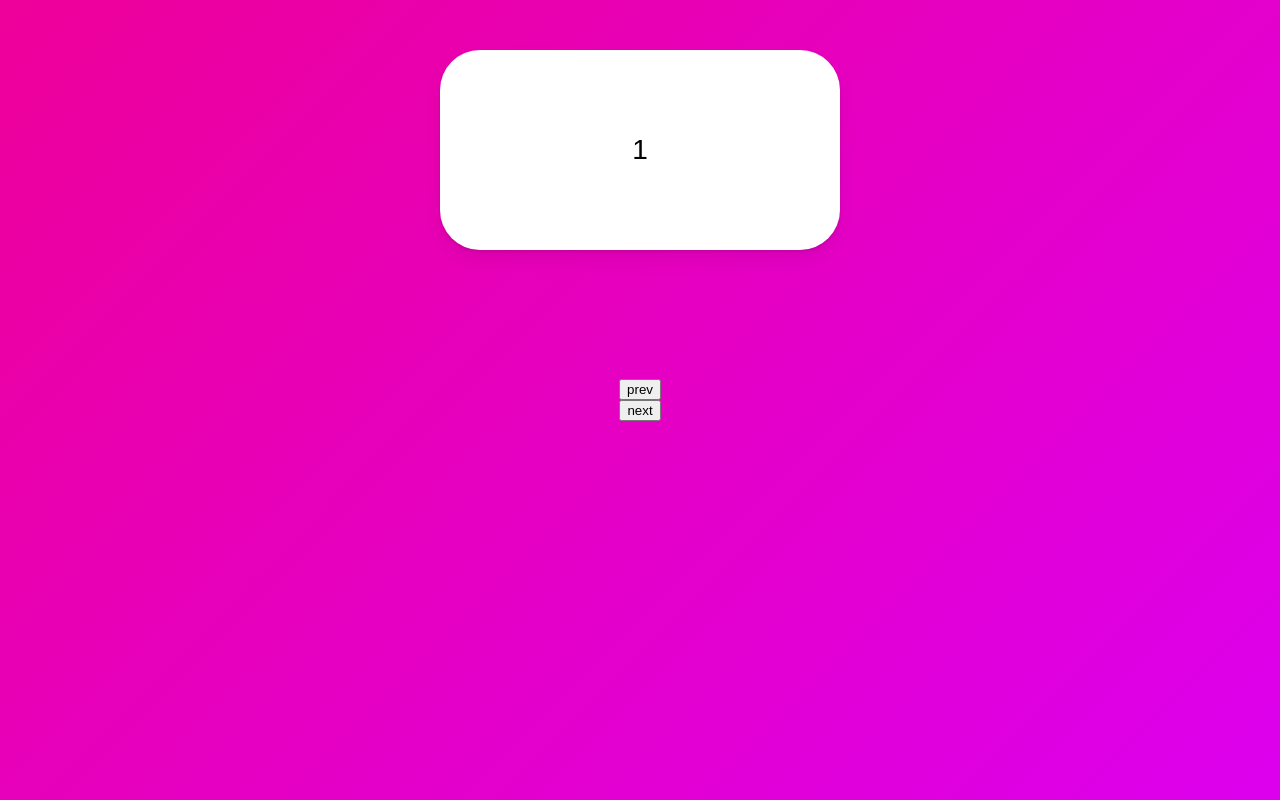
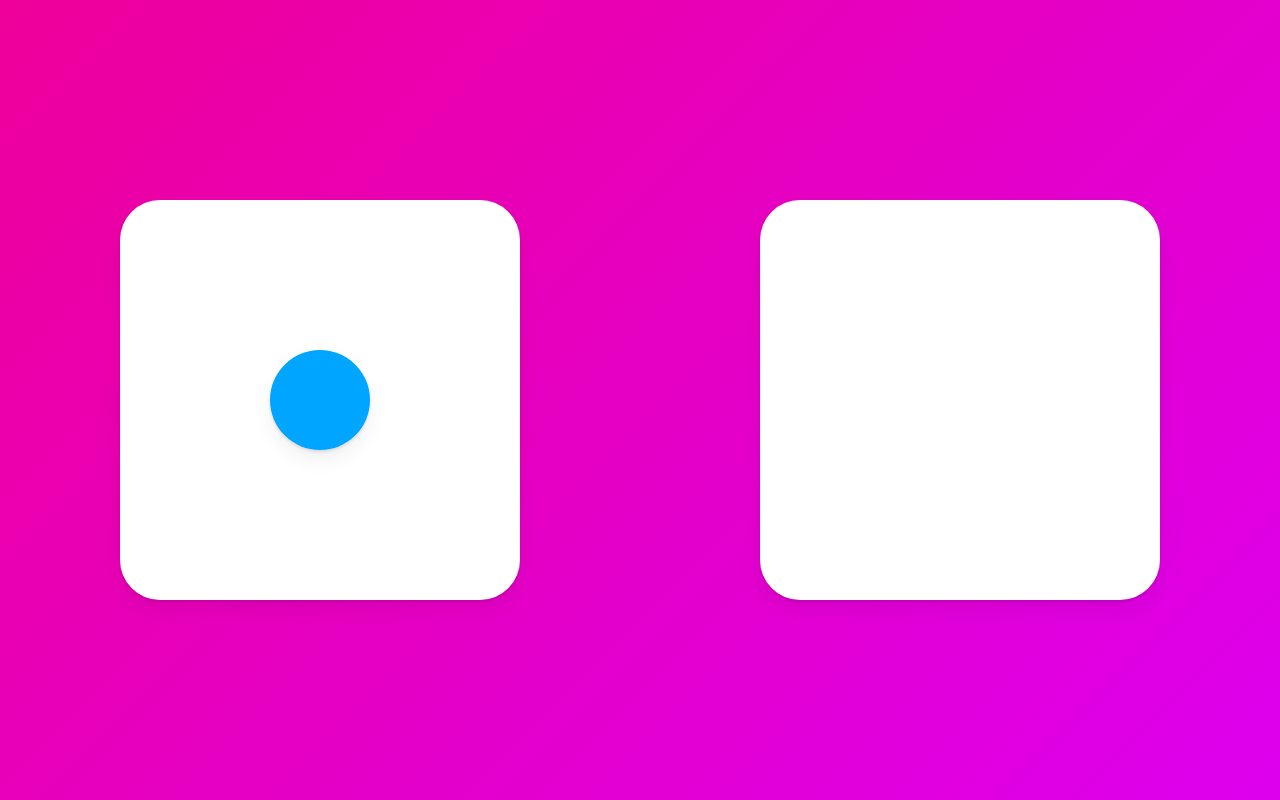
Before and after one commit to jiiiiiaiiiii/react-NF-clone, a React (Create React App) app: page / in a window 1280 px wide. Built offline with nearby package versions, Linux system fonts and the light colour scheme.

Commit message:
layout & layoutId

```diff
--- a/src/App.tsx
+++ b/src/App.tsx
@@ -6,77 +6,39 @@ const Wrapper = styled(motion.div)`
   height: 100vh;
   width: 100vw;
   display: flex;
-  justify-content: center;
+  justify-content: space-around;
   align-items: center;
-  background: linear-gradient(135deg, rgb(238, 0, 153), rgb(221, 0, 238));
-  flex-direction: column;
 `;
 
 const Box = styled(motion.div)`
   width: 400px;
-  height: 200px;
+  height: 400px;
   background-color: rgba(255, 255, 255, 1);
   border-radius: 40px;
-  position: absolute;
-  top: 50px;
   display: flex;
   justify-content: center;
   align-items: center;
-  font-size: 28px;
   box-shadow: 0 2px 3px rgba(0, 0, 0, 0.1), 0 10px 20px rgba(0, 0, 0, 0.06);
 `;
 
-const boxVar = {
-  entry: (isBack: boolean) => ({
-    x: isBack ? -500 : 500,
-    opacity: 0,
-    scale: 0,
-  }),
-  center: (isBack: boolean) => ({
-    x: 0,
-    opacity: 1,
-    scale: 1,
-    transition: { duration: 1 },
-  }),
-  exit: (isBack: boolean) => ({
-    x: isBack ? 500 : -500,
-    opacity: 0,
-    scale: 0,
-    transition: { duration: 1 },
-  }),
-};
+const Circle = styled(motion.div)`
+  background-color: #00a5ff;
+  height: 100px;
+  width: 100px;
+  box-shadow: 0 2px 3px rgba(0, 0, 0, 0.1), 0 10px 20px rgba(0, 0, 0, 0.06);
+`;
 
 function App() {
-  const [visible, setVisible] = useState(1);
-  const [back, setBack] = useState(false);
-
-  const nextPage = () => {
-    setBack(false);
-    setVisible((prev) => (prev === 10 ? 10 : prev + 1));
-  };
-  const prevPage = () => {
-    setBack(true);
-    setVisible((prev) => (prev === 1 ? 1 : prev - 1));
+  const [clicked, setClicked] = useState(false);
+  const toggleClicked = () => {
+    setClicked((prev) => !prev);
   };
 
   return (
-    <Wrapper>
-      {/* <AnimatePresence mode="wait" custom={back}>
-      // ✨mode="wait": exit이 끝난 '후'에 initial 실행 */}
-      <AnimatePresence custom={back}>
-        <Box
-          custom={back}
-          variants={boxVar}
-          initial='entry'
-          animate='center'
-          exit='exit'
-          key={visible}
-        >
-          {visible}
-        </Box>
-      </AnimatePresence>
-      <button onClick={prevPage}>prev</button>
-      <button onClick={nextPage}>next</button>
+    <Wrapper onClick={toggleClicked}>
+      {/* 동일한 layoutId 부여하여, component를 연결 && 자동 animation 적용 */}
+      <Box>{!clicked ? <Circle layoutId='circle' style={{borderRadius: 50}} /> : null}</Box>
+      <Box>{clicked ? <Circle layoutId='circle' style={{borderRadius: 0, scale: 2}} /> : null}</Box>
     </Wrapper>
   );
 }
--- a/src/index.tsx
+++ b/src/index.tsx
@@ -64,6 +64,7 @@ body {
   font-family: 'Source Sans Pro', sans-serif;
   color:black;
   line-height: 1.2;
+  background: linear-gradient(135deg, rgb(238, 0, 153), rgb(221, 0, 238));
 }
 a {
   text-decoration:none;
```
